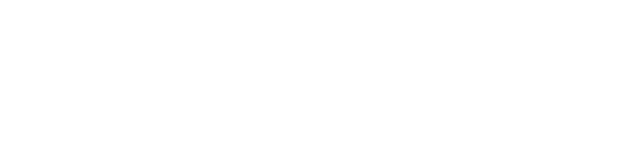
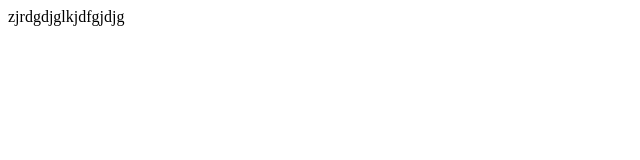
Before and after one commit to nilesh0509/HTML-PROJECTS, a plain HTML site: page Digital_Business_Card.html in a window 1280 px wide. Shown: the whole page, without its empty margins (0-640 px from the left). Drawn offline with Linux system fonts and the light colour scheme.

Commit message:
small change

```diff
--- a/Digital_Business_Card.html
+++ b/Digital_Business_Card.html
@@ -6,6 +6,7 @@
     <title>Document</title>
 </head>
 <body>
+    zjrdgdjglkjdfgjdjg
 
 </body>
 </html>
```
